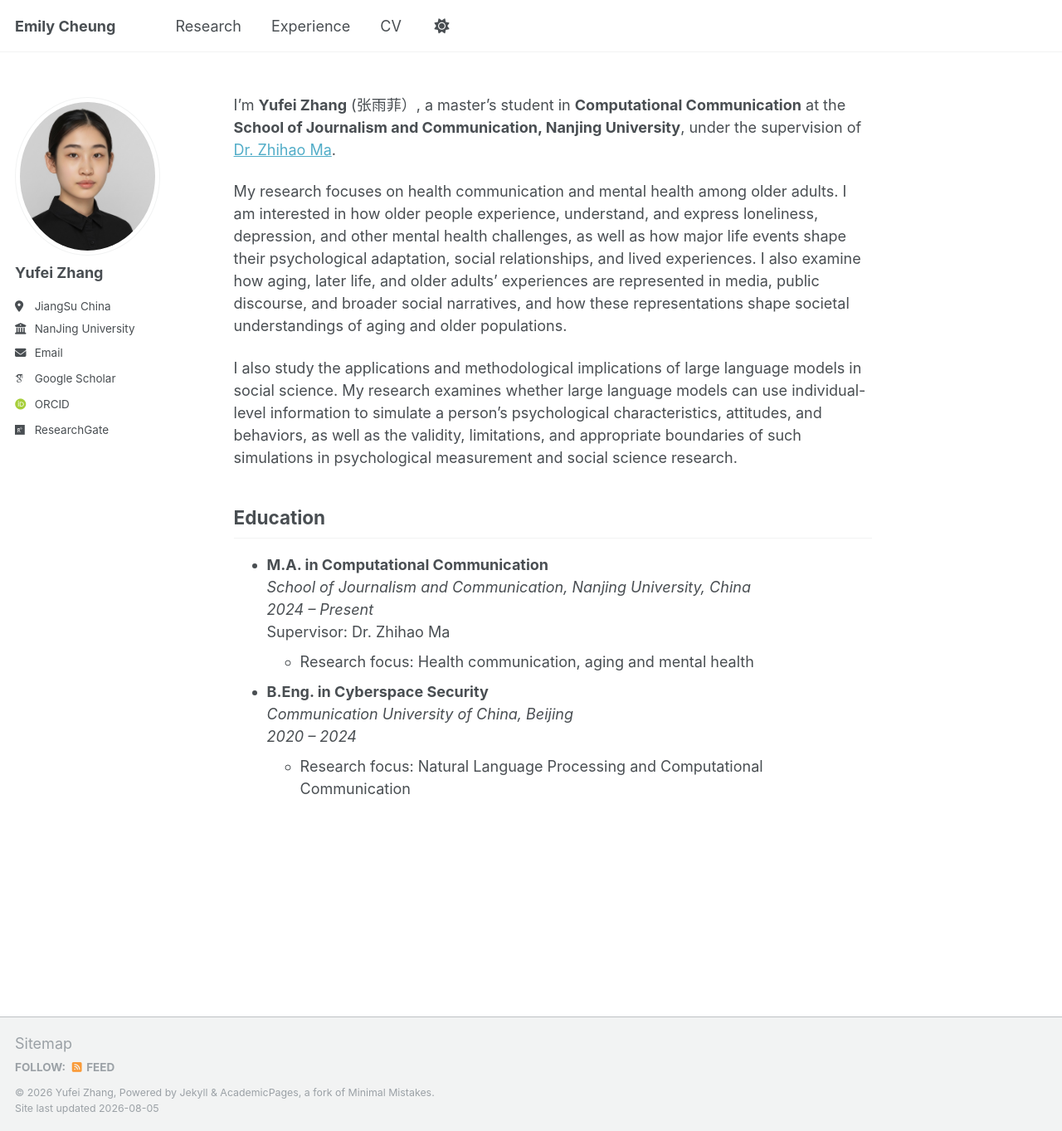
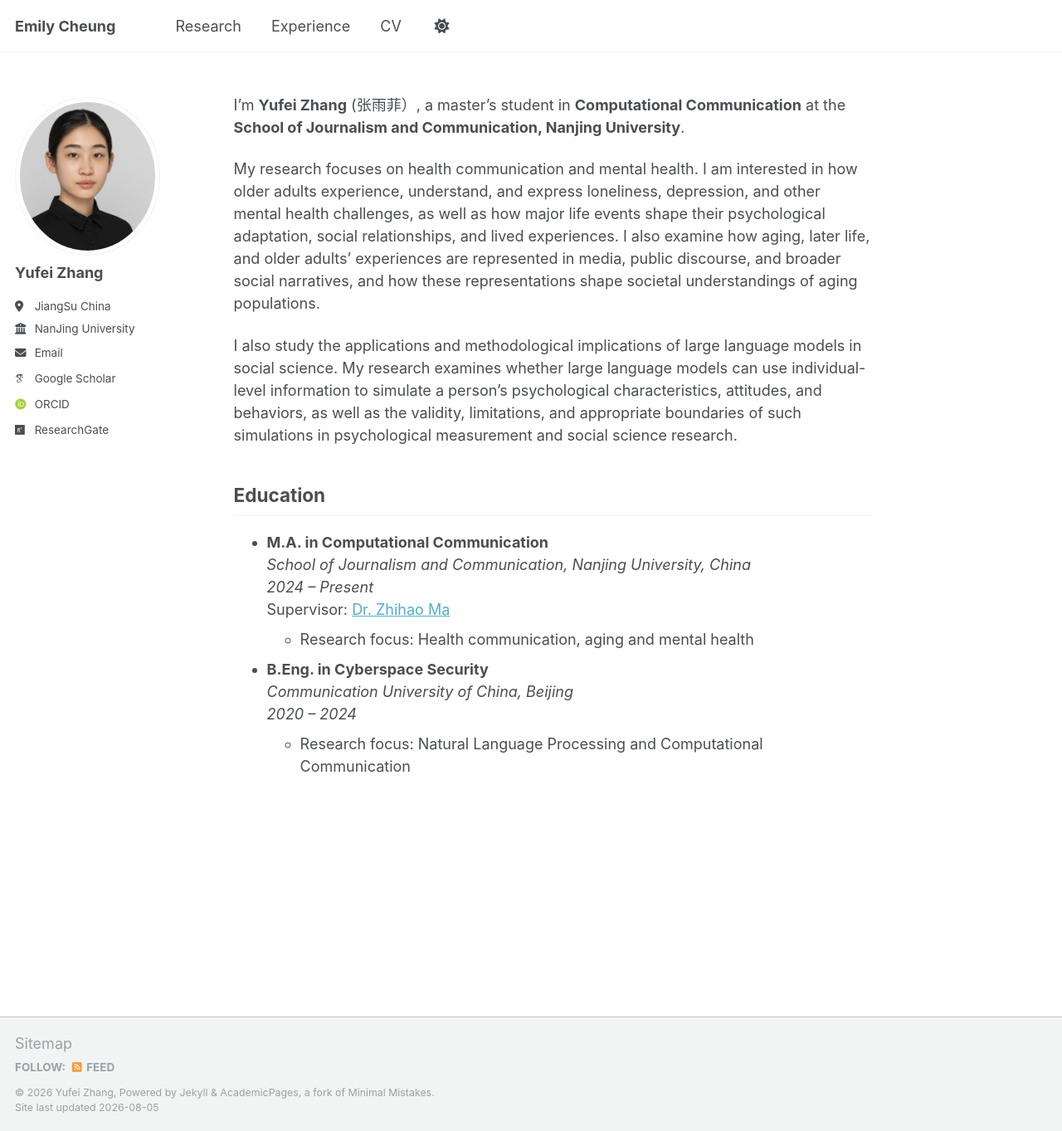
Before and after one commit to Emily-Cheung-1902/Emily-Cheung-1902.github.io, a Jekyll site: the page built from _pages/about.md, in a window 1280 px wide and 1363 px high. Shown: the whole window at 83% size. Built offline with Jekyll 4.4.1, drawn with Linux system fonts in a browser that asks for light colours; some web fonts are replaced.

Commit message:
Update about.md
Removed specific mention of mental health among older adults in research focus and added a link to supervisor's profile.

```diff
--- a/_pages/about.md
+++ b/_pages/about.md
@@ -8,9 +8,9 @@ redirect_from:
 ---
 
 
-I’m **Yufei Zhang** (张雨菲）, a master’s student in **Computational Communication** at the **School of Journalism and Communication, Nanjing University**, under the supervision of [Dr. Zhihao Ma](https://www.researchgate.net/profile/Zhihao-Ma-2).
+I’m **Yufei Zhang** (张雨菲）, a master’s student in **Computational Communication** at the **School of Journalism and Communication, Nanjing University**.
 
-My research focuses on health communication and mental health among older adults. I am interested in how older people experience, understand, and express loneliness, depression, and other mental health challenges, as well as how major life events shape their psychological adaptation, social relationships, and lived experiences. I also examine how aging, later life, and older adults’ experiences are represented in media, public discourse, and broader social narratives, and how these representations shape societal understandings of aging and older populations.
+My research focuses on health communication and mental health. I am interested in how older adults experience, understand, and express loneliness, depression, and other mental health challenges, as well as how major life events shape their psychological adaptation, social relationships, and lived experiences. I also examine how aging, later life, and older adults’ experiences are represented in media, public discourse, and broader social narratives, and how these representations shape societal understandings of aging populations.
 
 I also study the applications and methodological implications of large language models in social science. My research examines whether large language models can use individual-level information to simulate a person’s psychological characteristics, attitudes, and behaviors, as well as the validity, limitations, and appropriate boundaries of such simulations in psychological measurement and social science research.
 
@@ -19,7 +19,7 @@ Education
 - **M.A. in Computational Communication**
   *School of Journalism and Communication, Nanjing University, China*
   *2024 – Present*
-  Supervisor: Dr. Zhihao Ma
+  Supervisor: [Dr. Zhihao Ma](https://www.researchgate.net/profile/Zhihao-Ma-2)
   - Research focus: Health communication, aging and mental health
 
 - **B.Eng. in Cyberspace Security**
```
